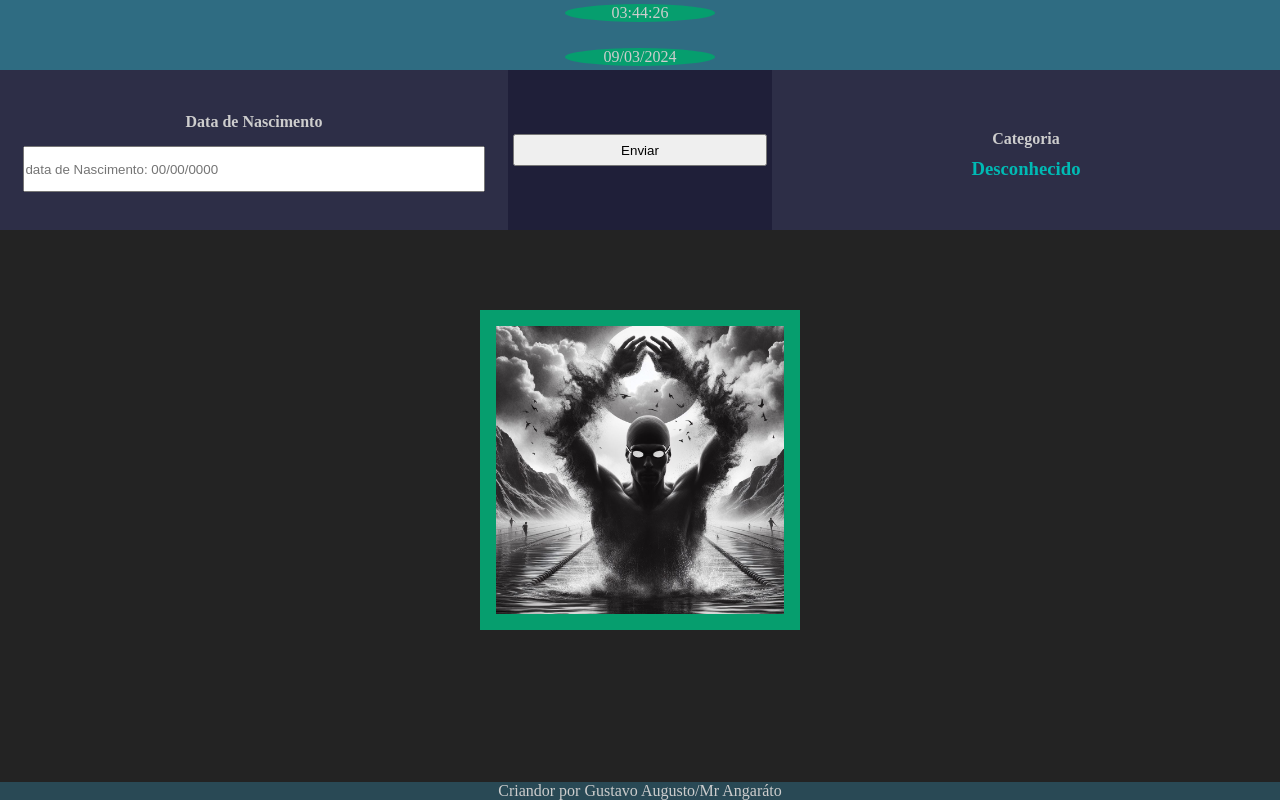
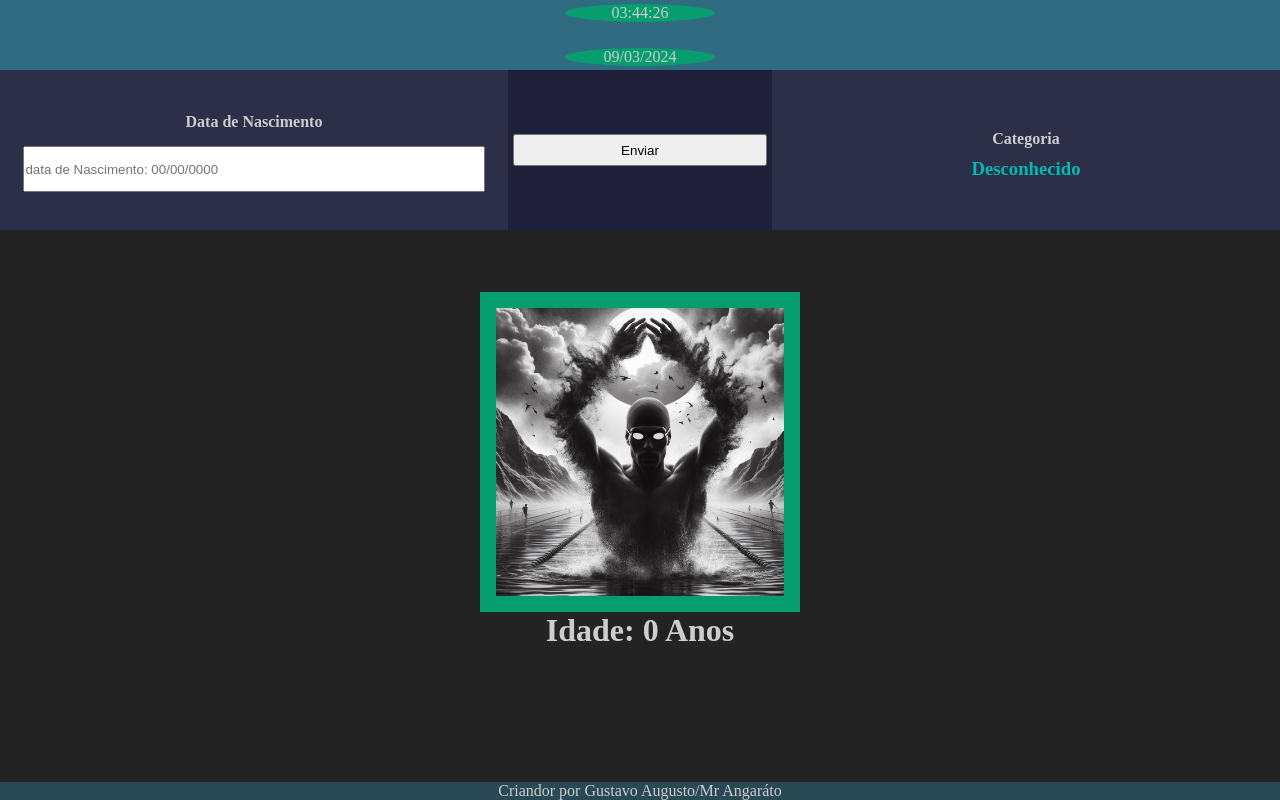
Before and after one commit to AngaratoVardamir/Tiktok, a plain HTML site: page C_N/index.html in a window 1280 px wide. Drawn offline with nearby package versions, Linux system fonts and the light colour scheme.

Commit message:
Cantegoria de Natação v2

```diff
--- a/C_N/active/Css/Style.css
+++ b/C_N/active/Css/Style.css
@@ -77,6 +77,10 @@ input{
     display: flex;
     justify-content: center;
     align-items: center;
+    flex-direction: column;
+}
+.Cx3 > h1{
+    color: var(--Cor6);
 }
 .Couteudo3{
     position: relative;
--- a/C_N/active/Js/Caixinha_Cx2.Js
+++ b/C_N/active/Js/Caixinha_Cx2.Js
@@ -15,9 +15,11 @@ function Enviar(){
     //HTML
     const Categoria = document.getElementById('Categoria');
     const ImgCat = document.getElementById('ImgCat');
+    const Idade = document.getElementById('Idade');
 
     console.log(Categoria.innerHTML);
     console.log(ImgCat.src);
+    Idade.innerHTML = (`Idade: ${Cal} Anos`)
     if (Cal <= 14){
         Categoria.innerHTML = ("Infantil");
         ImgCat.setAttribute("src","active/Img/Infantil.png");
--- a/C_N/index.html
+++ b/C_N/index.html
@@ -30,6 +30,7 @@
             <img id="ImgCat" src="active/Img/Desconhecido.jpg" alt="Categoria.Img">
 
         </div>
+        <h1 id="Idade">Idade: 0 Anos</h1>
     </div>
     <!-- ======= Footer ====== -->
     <footer>
```
